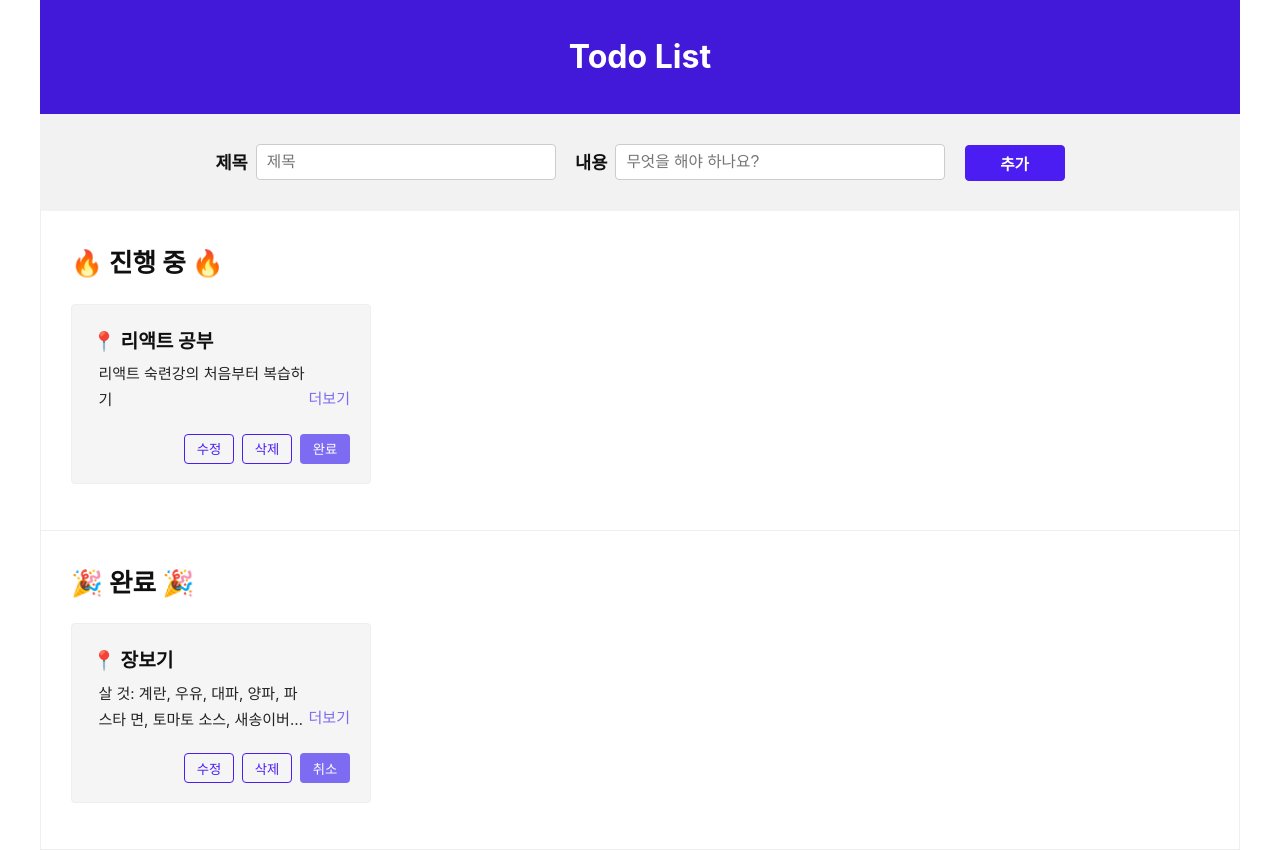
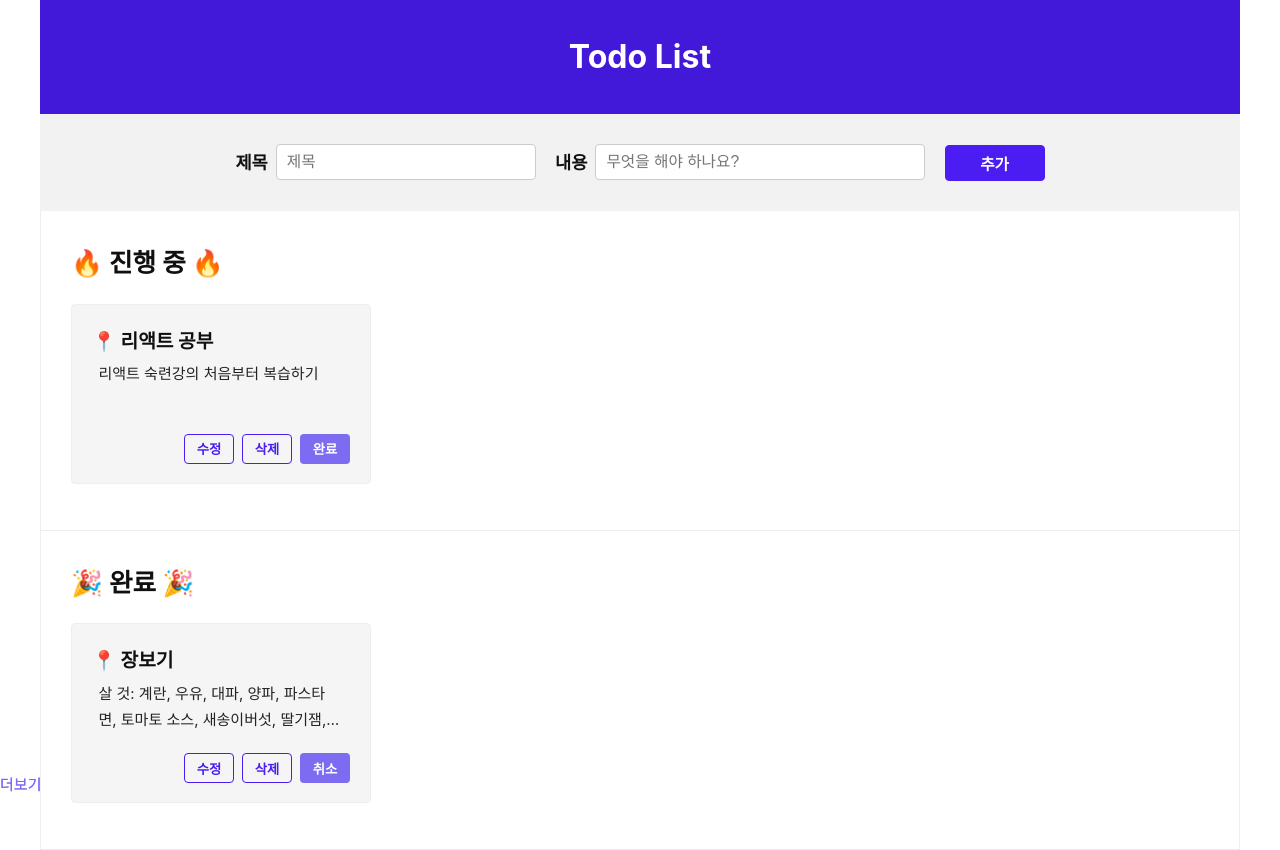
Before and after one commit to yujleee/todolist-redux, a React (Create React App) app: page / in a window 1280 px wide. Built offline with nearby package versions, Linux system fonts and the light colour scheme.

Commit message:
💄 prop에 따라 css 변화되도록 수정

```diff
--- a/src/components/todoForm/style.js
+++ b/src/components/todoForm/style.js
@@ -16,12 +16,13 @@ export const Label = styled.label`
 `;
 
 export const Input = styled.input`
-  width: 300px;
+  // prop.isEdit은 수정중일 때의 input
+  width: ${(props) => (props.isEdit ? '94%' : '260px')};
   height: 36px;
   border: 1px solid #ccc;
   padding: 0 10px;
-  margin-right: 1.2rem;
-  font-size: 0.98rem;
+  margin-right: ${(props) => (props.isEdit ? '0' : '1.2rem')};
+  font-size: ${(props) => (props.isEdit ? '0.94rem' : '0.98rem')};
   border-radius: 4px;
 
   &.contents {
--- a/src/components/todoItem/style.js
+++ b/src/components/todoItem/style.js
@@ -11,57 +11,105 @@ export const TodoItemWrap = styled.li`
 `;
 
 export const Title = styled.h1`
+  width: 100%;
   font-size: 1.2rem;
+  white-space: nowrap;
+  overflow: hidden;
+  text-overflow: ellipsis;
 `;
 
 export const Text = styled.p`
-  height: 50px;
-  position: relative;
+  // isEdit은 수정중일 때
+  height: ${(props) => (props.isEdit ? 'auto' : '50px')};
   margin: 4px 0 1.4rem;
-  padding: 0 2.5rem 0 0.4rem;
-  overflow: hidden;
-  text-overflow: ellipsis;
+  padding: 0 0.4rem;
+  overflow: ${(props) => props.isEdit ?? 'hidden'};
+  text-overflow: ${(props) => props.isEdit ?? 'ellipsis'};
   display: -webkit-box;
-  -webkit-line-clamp: 2;
+  -webkit-line-clamp: ${(props) => props.isEdit ?? '2'};
   -webkit-box-orient: vertical;
   color: #232323;
   font-size: 0.94rem;
+
+  textarea {
+    padding-right: 0;
+    width: 100%;
+    border: 1px solid #ccc;
+    border-radius: 4px;
+    font-size: 0.94rem;
+    padding: 10px;
+  }
 `;
 
 export const More = styled.span`
   position: absolute;
-  bottom: 0;
-  right: 0;
+  left: 0;
+  bottom: 2px;
   font-size: 0.94rem;
   color: #7d6bf2;
   cursor: pointer;
 
   &:hover {
     font-weight: 700;
+    color: #4b1df2;
   }
 `;
 
 export const ButtonWrap = styled.div`
+  position: relative;
   display: flex;
   justify-content: flex-end;
   align-items: center;
 `;
 
 export const Button = styled.button`
+  // 버튼 타입이 done(완료), backward(뒤로가기)일때만 다르게 스타일 적용
   width: 50px;
   height: 30px;
+  font-weight: 600;
   background-color: ${(props) => {
     switch (props.type) {
-      case 'edit':
+      case 'done':
+      case 'backward':
+        return '#7d6bf2';
+      default:
         return 'transparent';
-      case 'delete':
-        return 'transparent';
-      default:
-        return '#7d6bf2';
     }
   }};
-  border: ${(props) => (props.type !== 'done' ? '1px solid #4B1DF2' : 'none')};
-  color: ${(props) => (props.type === 'done' ? '#fff' : '#4B1DF2')};
+  border: ${(props) => (props.type === 'done' || props.type === 'backward' ? 'none' : '1px solid #4B1DF2')};
+  color: ${(props) => {
+    switch (props.type) {
+      case 'done':
+      case 'backward':
+        return '#fff';
+      default:
+        return '#4B1DF2';
+    }
+  }};
   border-radius: 4px;
   margin-right: ${(props) => (props.type === 'done' ? '0' : '8px')};
+
+  &:hover {
+    color: ${(props) => {
+      switch (props.type) {
+        case 'done':
+        case 'backward':
+          return '#fff';
+        default:
+          return '#4218d9';
+      }
+    }};
+
+    background-color: ${(props) => {
+      switch (props.type) {
+        case 'done':
+        case 'backward':
+          return '#4218d9';
+        default:
+          return 'transparent';
+      }
+    }};
+
+    border: ${(props) => (props.type === 'done' || props.type === 'backward' ? 'none' : '1px solid #4218d9')};
+  }
 `;
```
